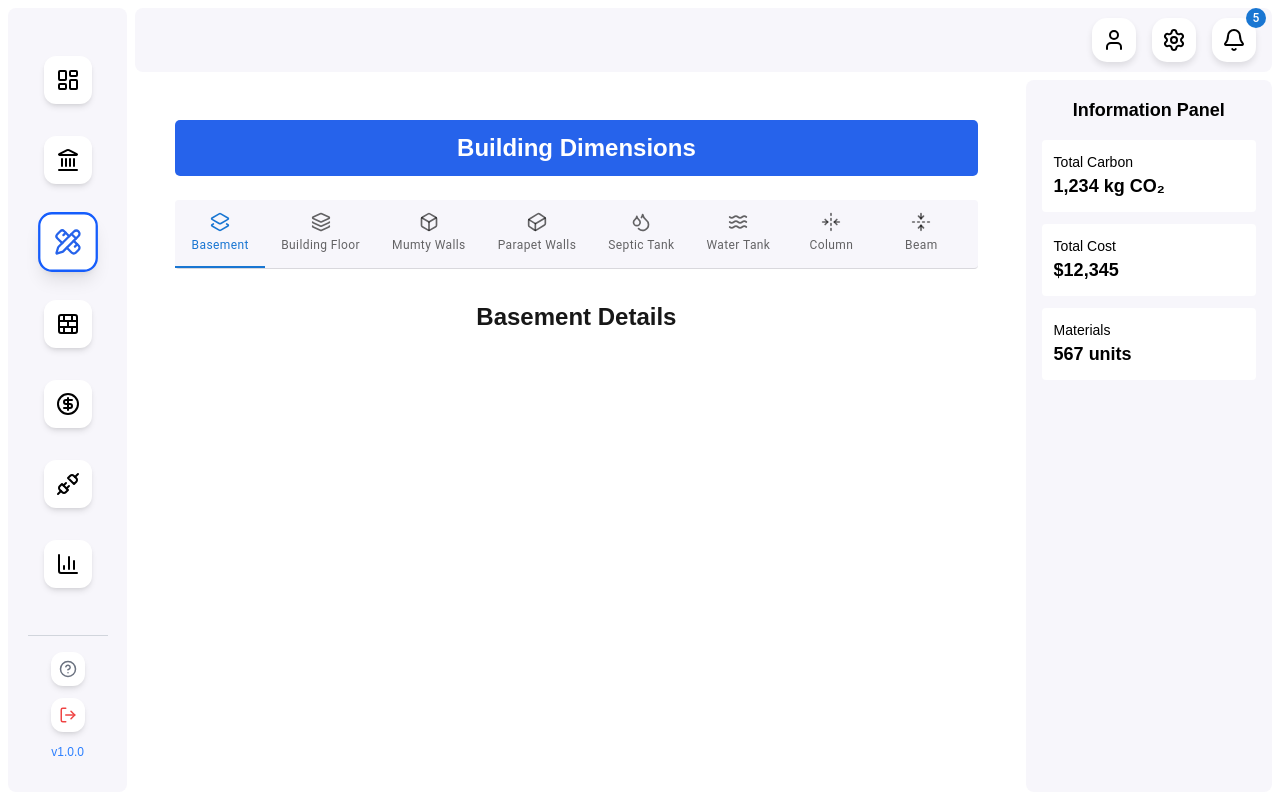
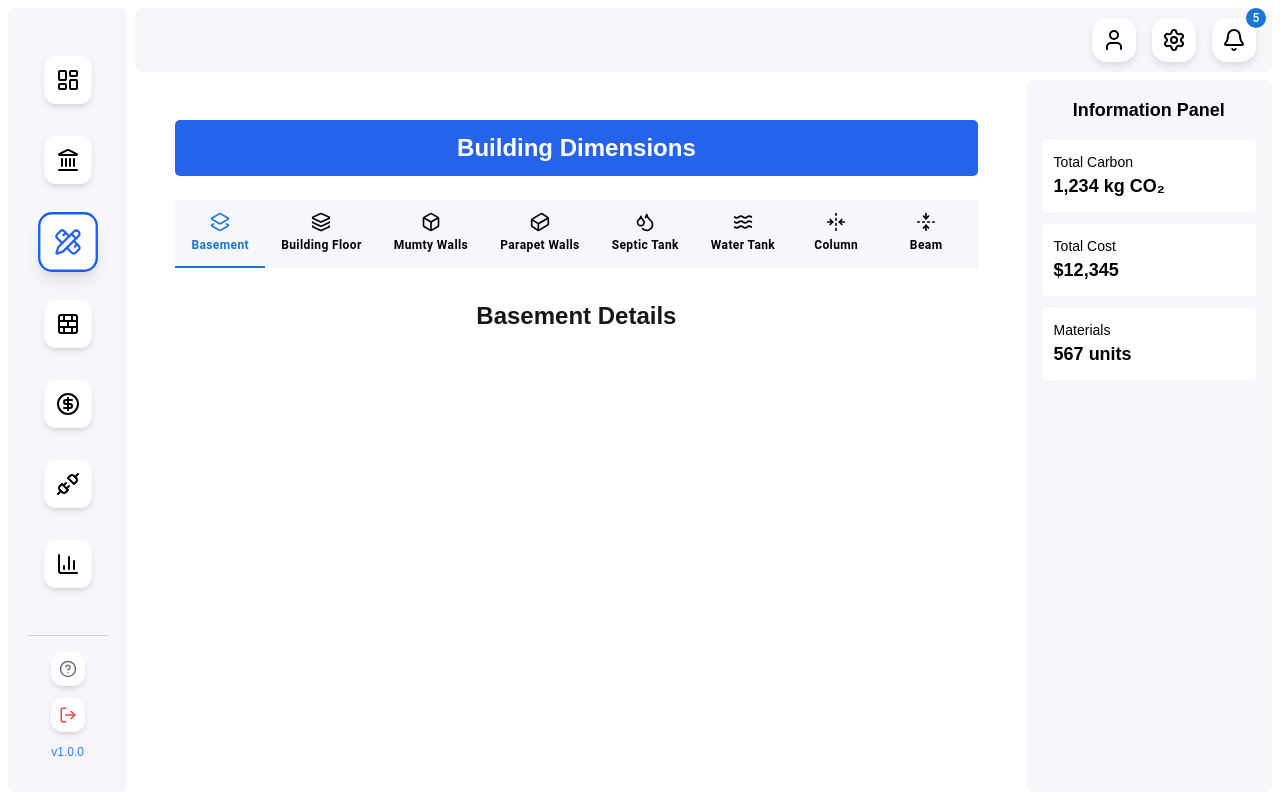
Before and after one commit to mianfarooqazam/life-cycle, a Next.js app: page / in a window 1280 px wide. Both pictures are taken after a click on the element 67 px from the left and 243 px from the top of the page. Shown: the top 794 px of the page. Built offline with nearby package versions, Linux system fonts and the light colour scheme; a web font is replaced by a local one.

Commit message:
Dimension Page Updated

```diff
--- a/src/app/pages/Dimensions.js
+++ b/src/app/pages/Dimensions.js
@@ -18,7 +18,6 @@ import {
   Box,
   Tabs,
   Tab,
-  Paper,
   Typography
 } from '@mui/material';
 import BuildingFloor from '@/app/tabs/BuildingFloor';
@@ -62,13 +61,9 @@ export default function Dimensions() {
       <TitleHeader>Building Dimensions</TitleHeader>
 
       {/* Tabs Navigation */}
-      <Paper
-        elevation={0}
+      <Box
         sx={{
           backgroundColor: '#f7f6fb',
-          borderBottom: 1,
-          borderColor: 'divider',
-          mb: 3
         }}
       >
         <Tabs
@@ -84,13 +79,23 @@ export default function Dimensions() {
         >
           {tabs.map((tab, index) => {
             const Icon = tab.icon;
+            const isSelected = activeTab === index;
+
             return (
               <Tab
                 key={tab.id}
                 label={
                   <Box sx={{ display: 'flex', flexDirection: 'column', alignItems: 'center', gap: 0.5 }}>
                     <Icon size={20} />
-                    <Typography variant="caption">{tab.name}</Typography>
+                    <Typography
+                      variant="caption"
+                      sx={{
+                        fontWeight:"bold",
+                        color: isSelected ? '#1976d2' : 'black'
+                      }}
+                    >
+                      {tab.name}
+                    </Typography>
                   </Box>
                 }
                 sx={{
@@ -98,6 +103,7 @@ export default function Dimensions() {
                   minHeight: 'auto',
                   py: 1.5,
                   px: 2,
+                  color: 'black',
                   '&.Mui-selected': {
                     color: '#1976d2',
                   },
@@ -109,7 +115,7 @@ export default function Dimensions() {
             );
           })}
         </Tabs>
-      </Paper>
+      </Box>
 
       {/* Tab Content */}
       <Box sx={{ mt: 3 }}>
```
